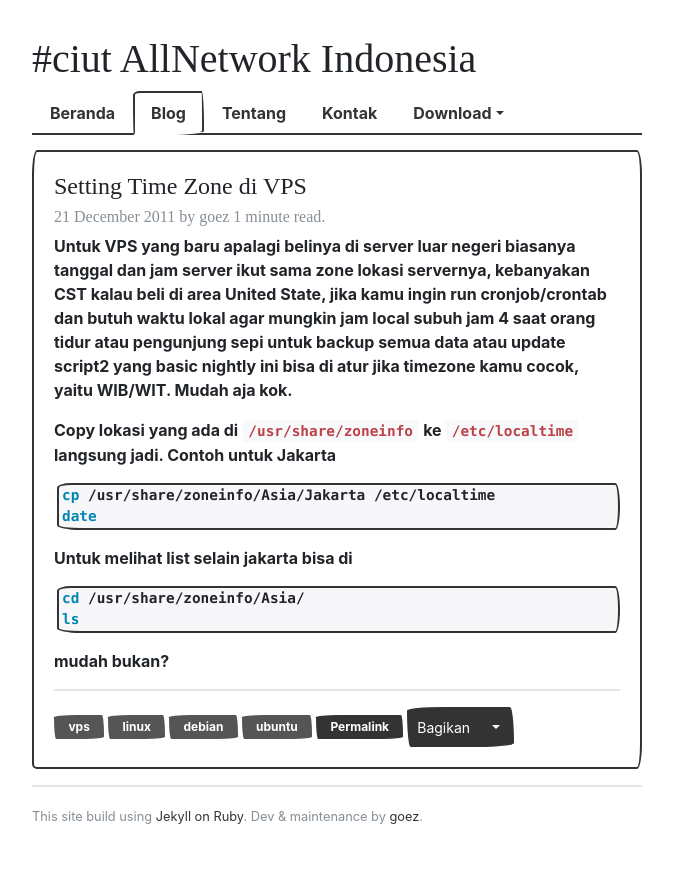
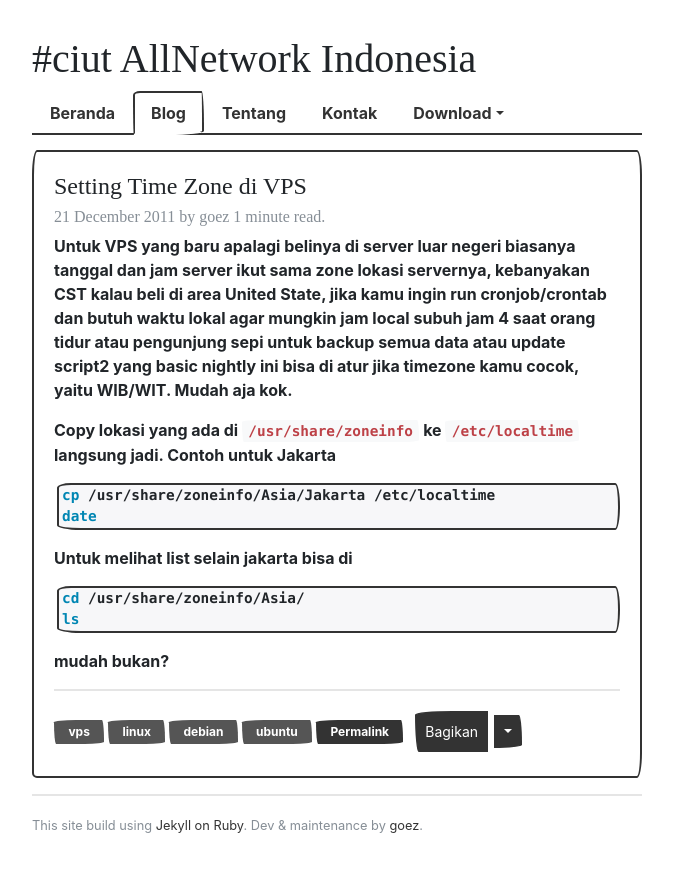
Before and after one commit to ciut/ciut.github.io, a Jekyll site: the page built from _posts/2011-12-21-ganti-local-timezone-vps-linux.md, in a window 1280 px wide. Shown: the top 872 px of the page, without its empty margins (303-976 px from the left). Built offline with Jekyll 4.4.1, drawn with Linux system fonts in a browser that asks for light colours; some web fonts are replaced.

Commit message:
test bagis3

```diff
--- a/_includes/bagi.html
+++ b/_includes/bagi.html
@@ -1,7 +1,7 @@
-<div class="btn-group" role="group" aria-label="Button group with nested dropdown">
+<div class="btn-group btn-sm" role="group" aria-label="Button group with nested dropdown">
   <button type="button" class="btn btn-primary btn-sm">Bagikan</button>
-  <div class="btn-group" role="group">
-    <button id="btnGroupDrop1" type="button" class="btn btn-primary dropdown-toggle" data-toggle="dropdown" aria-haspopup="true" aria-expanded="false"></button>
+  <div class="btn-group btn-sm" role="group">
+    <button id="btnGroupDrop1" type="button" class="btn btn-primary dropdown-toggle btn-sm" data-toggle="dropdown" aria-haspopup="true" aria-expanded="false"></button>
     <div class="dropdown-menu" aria-labelledby="btnGroupDrop1">
 	<a class="dropdown-item" href="https://twitter.com/intent/tweet?url={{ page.url | replace:'index.html','' | prepend: site.baseurl | prepend: site.url }}&amp;text={{ page.title}}" target="_blank" title="Share via Twitter">Twitter</a>
 <a class="dropdown-item" href="https://www.facebook.com/sharer.php?u={{ page.url | replace:'index.html','' | prepend: site.baseurl | prepend: site.url }}" target="_blank" title="Share via Facebook">Facebook</a>
```
